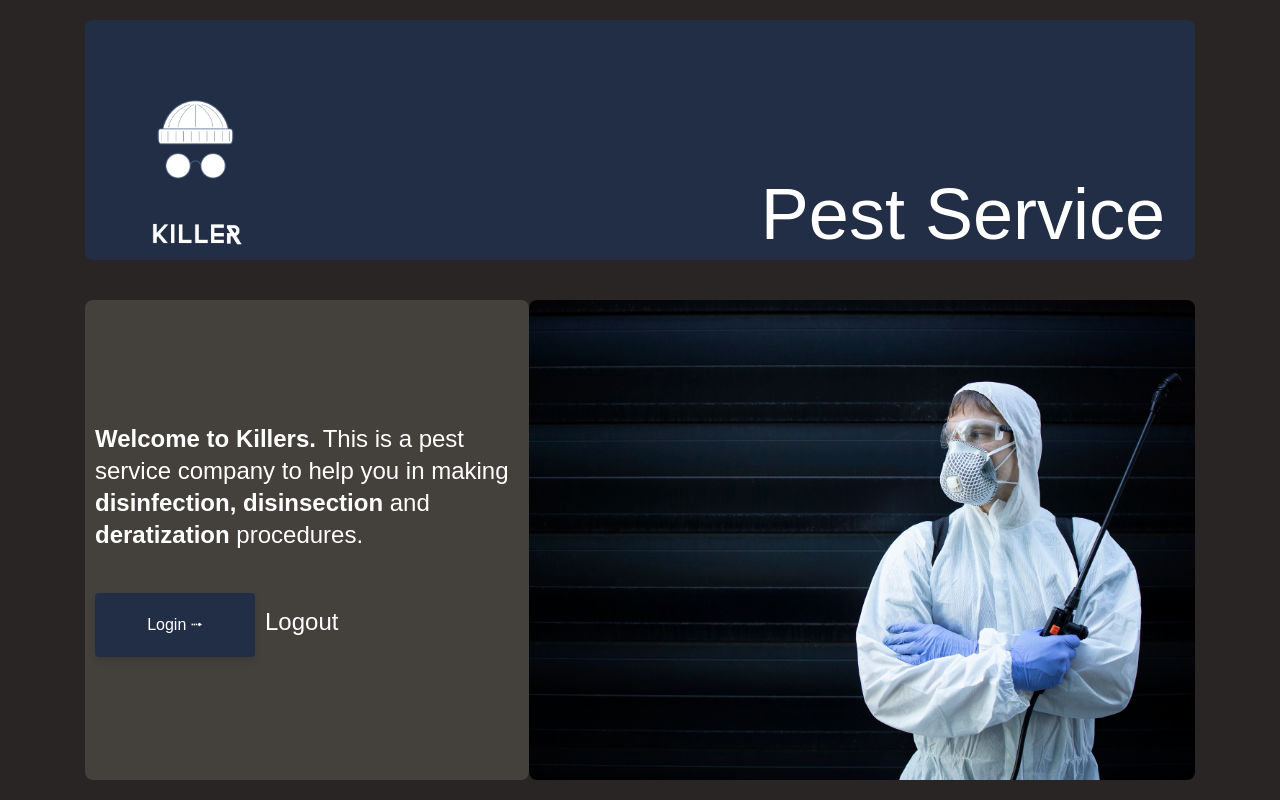
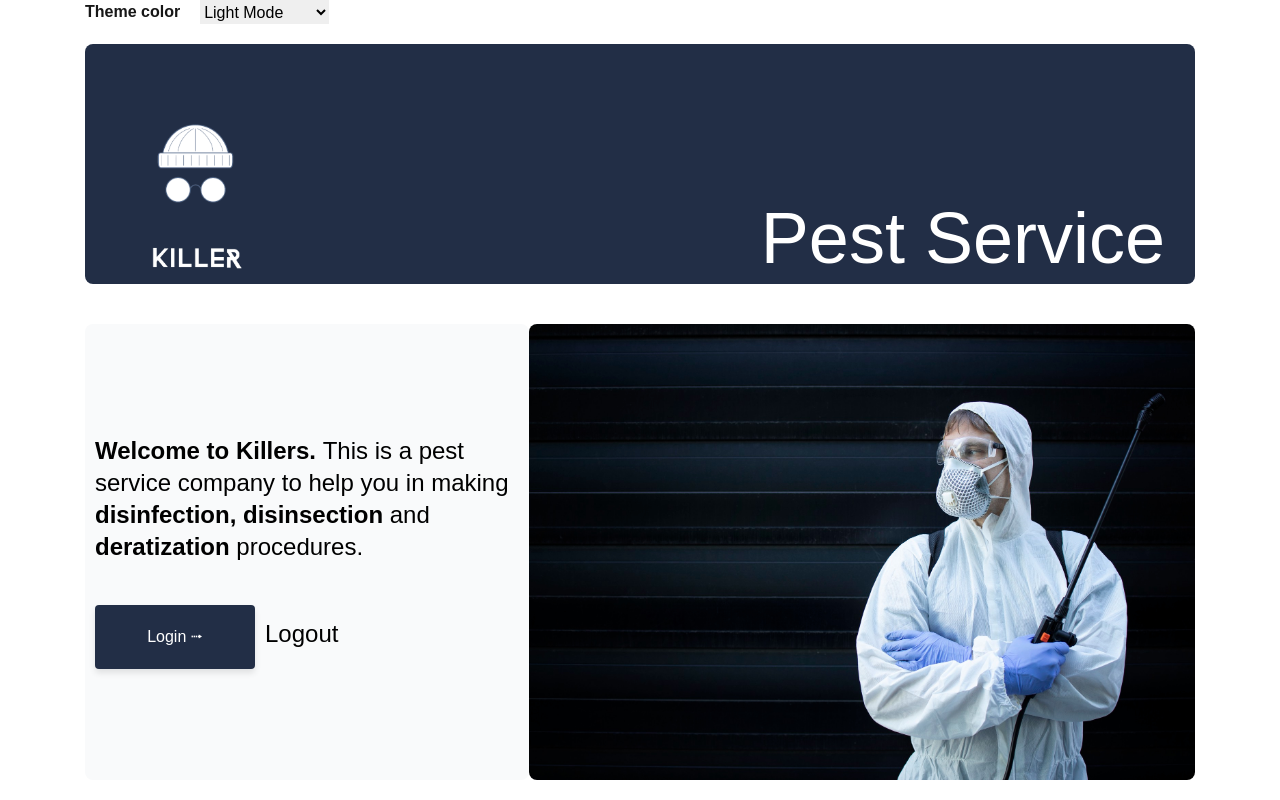
Before and after one commit to IrakliAmbroladze/tbc_x_usaid, a Next.js app: page / in a window 1280 px wide. Built offline with nearby package versions, Linux system fonts and the light colour scheme.

Commit message:
component(add): dark and light mode

```diff
--- /dev/null
+++ b/src/app/components/ThemeToggle.js
@@ -0,0 +1,33 @@
+"use client";
+import { useEffect, useState } from 'react';
+
+export default function ThemeToggle() {
+  const [theme, setTheme] = useState(
+    typeof window !== "undefined" && localStorage.theme ? localStorage.theme : "system"
+  );
+
+  useEffect(() => {
+    if (theme === 'system') {
+      localStorage.removeItem('theme');
+    } else {
+      localStorage.theme = theme;
+    }
+    document.documentElement.classList.toggle('dark', theme === 'dark' || (theme === 'system' && window.matchMedia('(prefers-color-scheme: dark)').matches));
+  }, [theme]);
+
+  return (
+
+    <div className='flex'>
+      <div className='mr-5'>
+        <b>Theme color</b>
+        </div>
+    <div className='flex text-black'>
+    <select onChange={(e) => setTheme(e.target.value)} >
+      <option value="light">Light Mode</option>
+      <option value="dark">Dark Mode</option>
+      <option value="system">System Default</option>
+    </select>
+    </div>
+    </div>
+  );
+}
--- a/src/app/components/header/Header.jsx
+++ b/src/app/components/header/Header.jsx
@@ -1,5 +1,6 @@
 import './header.css'
 import Link from "next/link"
+import ThemeToggle from '../ThemeToggle'
 
 export default function Header() {
   return (
@@ -14,6 +15,10 @@ export default function Header() {
         <Link href="/about">About</Link>
         <a href="/api/auth/logout">Logout</a>
       </nav>
+      <div>
+
+        <ThemeToggle />
+      </div>
     </header>
   )
 }
--- a/src/app/components/welcome/welcome-message.jsx
+++ b/src/app/components/welcome/welcome-message.jsx
@@ -3,7 +3,7 @@ import Link from 'next/link'
 
 export default function WelcomeMessage(){
   return (
-    <div className="welcomeMessage bg-[#f9fafb] dark:bg-stone-700 dark:text-white">
+    <div className="welcomeMessage text-black bg-[#f9fafb] dark:bg-stone-700 dark:text-white">
       <p style={{marginBottom: '2rem'}}>
         <strong>Welcome to Killers. </strong>
         <span>This is a pest service company to help you in making </span>
--- a/src/app/layout.jsx
+++ b/src/app/layout.jsx
@@ -1,5 +1,6 @@
 import './global.css'
 import { UserProvider } from '@auth0/nextjs-auth0/client';
+import ThemeToggle from './components/ThemeToggle'
 
 export const metadata = {
   title: 'Killers',
@@ -8,9 +9,26 @@ export const metadata = {
 
 export default function RootLayout({children}) {
   return (
-    <html lang="en" className="dark">
+    <html lang="en" class="dark">
+      <head>
+      <script
+          dangerouslySetInnerHTML={{
+            __html: `
+              (function() {
+                // Toggle dark mode based on localStorage or system preference
+                if (localStorage.theme === 'dark' || (!('theme' in localStorage) && window.matchMedia('(prefers-color-scheme: dark)').matches)) {
+                  document.documentElement.setAttribute('data-theme', 'dark');
+                } else {
+                  document.documentElement.removeAttribute('data-theme');
+                }
+              })();
+            `,
+          }}
+        />
+      </head>
       <UserProvider>
         <body className="page-wrapper bg-white dark:bg-stone-800">
+        {/* <ThemeToggle /> */}
             {children}
         </body>
       </UserProvider>
--- a/src/app/page.jsx
+++ b/src/app/page.jsx
@@ -1,5 +1,17 @@
 import Welcome from './components/welcome/welcome'
+import ThemeToggle from './components/ThemeToggle'
+
 
 export default function Page() {
-  return <Welcome />
+  return (
+<>
+<div className='container'>
+
+<ThemeToggle />
+</div>
+<Welcome />
+
+</>
+
+  )
 }
```
